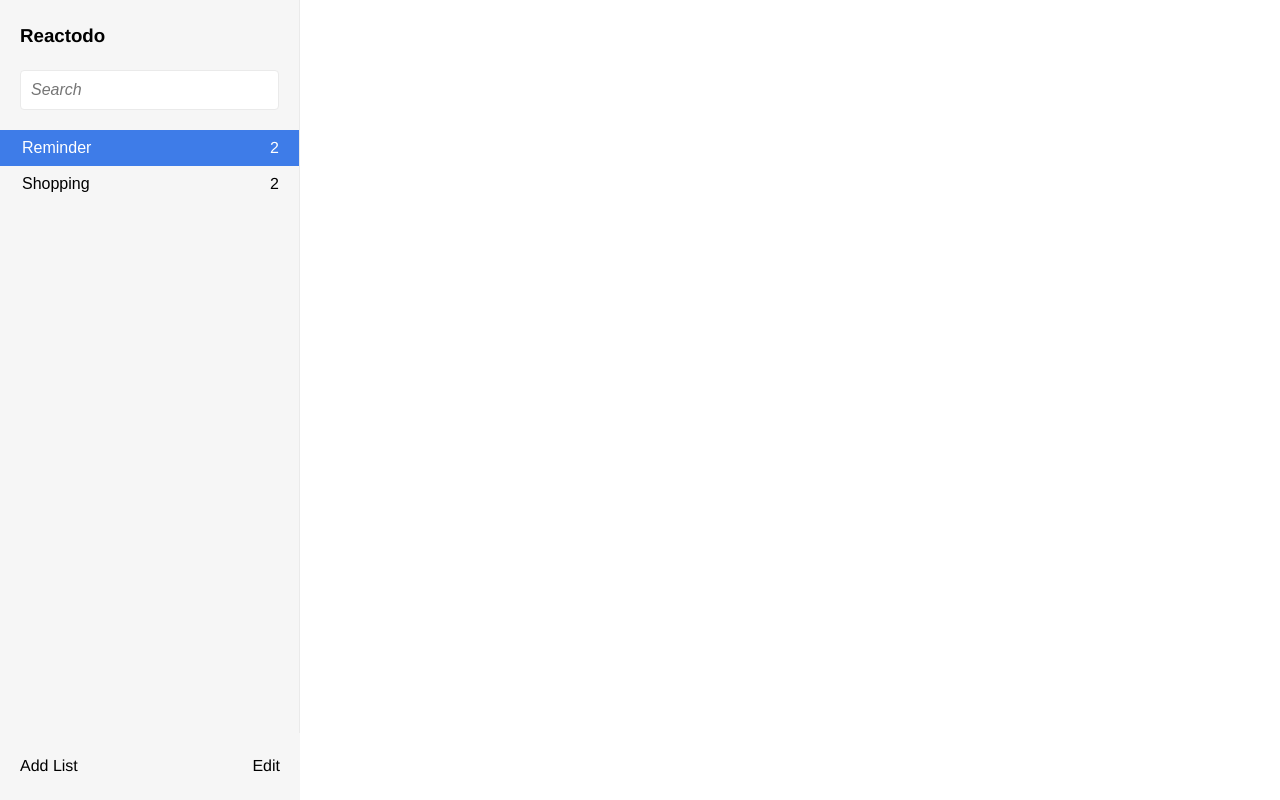
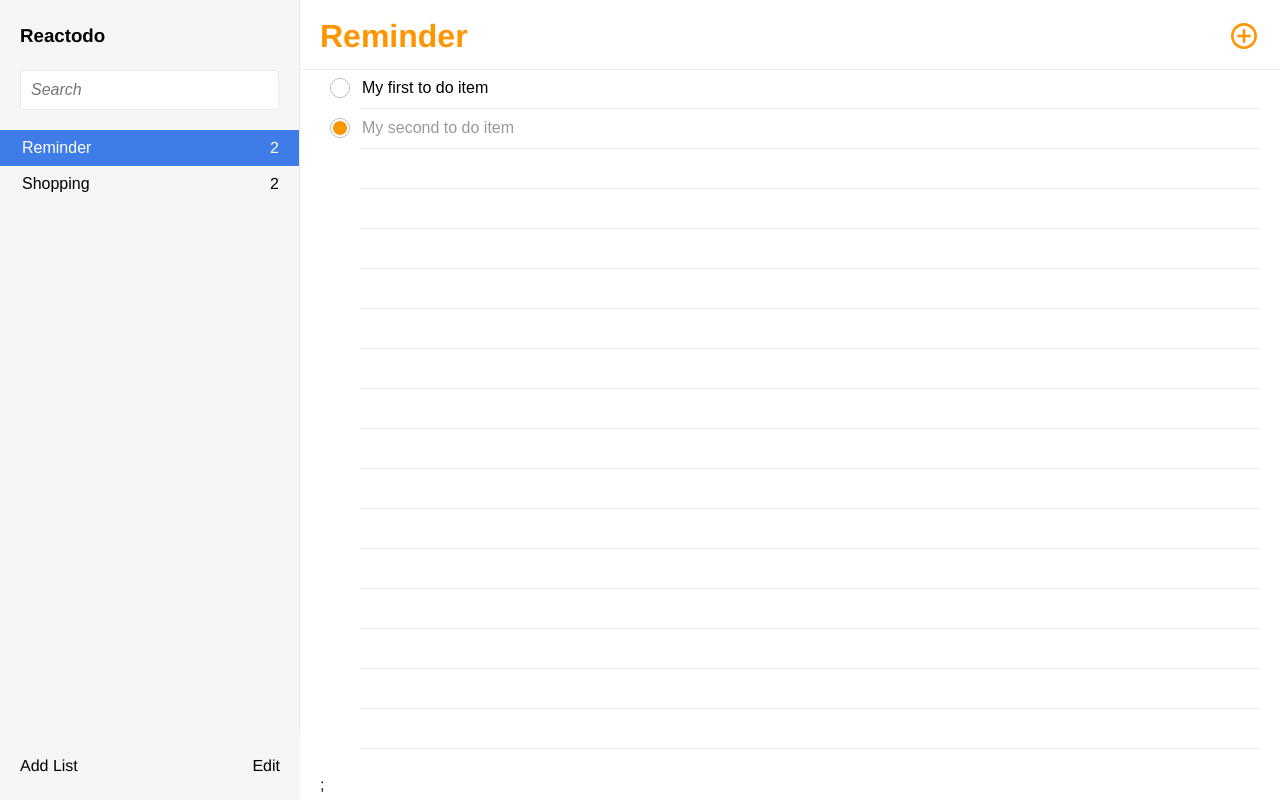
Before and after one commit to leonatefm/react-todo-app, a React (Create React App) app: page / in a window 1280 px wide. Built offline with nearby package versions, Linux system fonts and the light colour scheme.

Commit message:
Update list content components using Redux

```diff
--- a/src/data/data_redux.json
+++ b/src/data/data_redux.json
@@ -1,7 +1,8 @@
 {
     "todoApp": {
         "currentListId": "1",
-        "lists": ["1", "2"]
+        "lists": ["1", "2"],
+        "searchKeyword": ""
     },
     "lists": {
         "1": {
--- a/src/redux_app/App.js
+++ b/src/redux_app/App.js
@@ -1,5 +1,6 @@
 import React, { Component } from 'react';
 import SideMenuContainer from './SideMenu.js';
+import ListContentContainer from './ListContent.js';
 import '../css/app.css';
 
 
@@ -9,6 +10,7 @@ class TodoApp extends Component {
         return (
             <div className="react-todo-app">
                 <SideMenuContainer />
+                <ListContentContainer />
 			</div>
         );
     }
--- /dev/null
+++ b/src/redux_app/ListContent.js
@@ -0,0 +1,91 @@
+import React from 'react';
+import PropTypes from 'prop-types';
+import TodoItemContainer from './TodoItem.js';
+import colorMap from '../data/colors.json';
+import { connect } from 'react-redux';
+
+import { addTodo } from './actions.js';
+
+class ListContent extends React.PureComponent {
+	render() {
+
+		const titleStyle = {
+			color: this.props.color
+		}
+
+		return (
+			<div className="list-details">
+				<div className="list-header" style={titleStyle}>
+					<h1 className="list-name">{this.props.title}</h1>
+					{!this.props.isSearchResults && <a className="add-btn" onClick={() => { this.props.addTodo(this.props.currentListId) }}><ion-icon name="add-circle-outline"></ion-icon></a>}
+				</div>
+				<div className="list-content">
+					{this.props.lists.map(list =>
+						<section className="list-section" key={list.listId}>
+							{this.props.isSearchResults && <h5 style={titleStyle}>{list.name}</h5>}
+							<ul className="list-items">{list.todos.map(itemId => <TodoItemContainer key={itemId} itemId={itemId} listId={list.listId} color={list.color}></TodoItemContainer>)}</ul>
+						</section>
+					)};
+				</div>
+			</div>
+		);
+	}
+};
+
+ListContent.propTypes = {
+	isSearchResults: PropTypes.bool.isRequired,
+	currentListId: PropTypes.string,
+	title: PropTypes.string.isRequired,
+	color: PropTypes.string.isRequired,
+	lists: PropTypes.arrayOf(PropTypes.shape({
+		listId: PropTypes.string.isRequired,
+		name: PropTypes.string.isRequired,
+		color: PropTypes.string.isRequired,
+		todos: PropTypes.arrayOf(PropTypes.string).isRequired,
+		isNew: PropTypes.bool
+	})).isRequired,
+	addTodo: PropTypes.func.isRequired
+};
+
+//Create container component to connect store
+
+const getSearchResults = (lists, keyword) => {
+	//TODO filter lists for search results
+	return lists;
+}
+
+const mapStateToProps = state => {
+	const isSearchResults = (state.todoApp.searchKeyword.length > 0);
+	const listContentProps = { isSearchResults: isSearchResults, currentListId: state.todoApp.currentListId };
+	if (isSearchResults) {
+		listContentProps.title = 'Results for "' + state.todoApp.searchKeyword + '"';
+		listContentProps.color = '#000000';
+		listContentProps.lists = getSearchResults(state.lists, state.todoApp.searchKeyword);
+	} else {
+		listContentProps.title = state.lists[state.todoApp.currentListId].name;
+		listContentProps.color = colorMap[state.lists[state.todoApp.currentListId].color];
+		listContentProps.lists = [state.lists[state.todoApp.currentListId]];
+	};
+	return listContentProps;
+};
+
+const mapDispatchToProps = (dispatch) => {
+	return {
+		addTodo: (listId) => {
+			const newItem = {
+				itemId: (Date.now() + Math.random()).toString(36).substr(2),
+				title: "",
+				isComplete: false,
+				isNew: true
+			};
+			dispatch(addTodo(listId, newItem));
+		}
+	};
+};
+
+const ListContentContainer = connect(
+	mapStateToProps,
+	mapDispatchToProps
+)(ListContent);
+
+export default ListContentContainer;
--- /dev/null
+++ b/src/redux_app/TodoItem.js
@@ -0,0 +1,90 @@
+import React from 'react';
+import PropTypes from 'prop-types';
+import colorMap from '../data/colors.json';
+import { connect } from 'react-redux';
+
+import { toggleTodo, editTodo, deleteTodo } from './actions.js';
+
+class TodoItem extends React.PureComponent {
+
+	constructor(props) {
+		super(props);
+		this.textInput = React.createRef();
+		this.handleItemOnBlur = this.handleItemOnBlur.bind(this);
+	}
+
+	componentDidMount() {
+		//Autofocus on new todo item
+		if (this.props.item.isNew) {
+			this.textInput.current.focus();
+		}
+	}
+
+	handleItemOnBlur(e) {
+		const item = this.props.item;
+		if (item.isNew) this.props.editTodo(item.itemId, e.target.value, true);
+	}
+
+	render() {
+		const status = this.props.item.isComplete ? "complete" : "pending";
+		const bgStyle = this.props.item.isComplete ? {
+			backgroundColor: colorMap[this.props.color] ? colorMap[this.props.color] : "#B5B5B5"
+		} : {};
+
+		return (
+			<li className={status}>
+				<span className="todo-status" onClick={()=>{this.props.toggleTodo(this.props.itemId)}}><span className="fill" style={bgStyle}></span></span>
+				<input className="todo-content" ref={this.textInput} type="text" value={this.props.item.title} onChange={(e)=>{this.props.editTodo(this.props.itemId, e.target.value )}} onBlur={this.handleItemOnBlur} />
+				<a className="delete-btn" onClick={()=>{this.props.deleteTodo(this.props.listId, this.props.itemId)}}><ion-icon name="close"></ion-icon></a>
+			</li>
+		)
+	}
+};
+
+TodoItem.defaultProps = {
+	color: 'gray'
+};
+
+TodoItem.propTypes = {
+	itemId: PropTypes.string.isRequired,
+	listId: PropTypes.string.isRequired,
+	item: PropTypes.shape({
+		itemId: PropTypes.string.isRequired,
+		title: PropTypes.string.isRequired,
+        isComplete: PropTypes.bool,
+        isNew: PropTypes.bool
+	}).isRequired,
+	color: PropTypes.string,
+	editTodo: PropTypes.func.isRequired,
+	toggleTodo: PropTypes.func.isRequired,
+	deleteTodo: PropTypes.func.isRequired
+};
+
+//Create container component to connect store
+
+const mapStateToProps = (state, ownProps) => {
+	return {
+		item: state.todos[ownProps.itemId]
+	};
+};
+
+const mapDispatchToProps = dispatch => {
+	return {
+		editTodo: (itemId, name, removeNewFlag) => {
+			dispatch(editTodo(itemId, name, removeNewFlag));
+		},
+		toggleTodo: (itemId) => {
+			dispatch(toggleTodo(itemId));
+		},
+		deleteTodo: (listId, itemId) => {
+			dispatch(deleteTodo(listId, itemId));
+		}
+	};
+};
+
+const TodoItemContainer = connect(
+	mapStateToProps,
+	mapDispatchToProps
+)(TodoItem);
+
+export default TodoItemContainer;
--- a/src/redux_app/actions.js
+++ b/src/redux_app/actions.js
@@ -26,8 +26,8 @@ export const addTodo = (listId, item) => {
 	return { type: "ADD_TODO", listId, item };
 }
 
-export const editTodo = (itemId, title) => {
-	return { type: "EDIT_TODO", itemId, title };
+export const editTodo = (itemId, title, removeNewFlag) => {
+	return { type: "EDIT_TODO", itemId, title, removeNewFlag };
 }
 
 export const toggleTodo = (itemId) => {
--- a/src/redux_app/reducers.js
+++ b/src/redux_app/reducers.js
@@ -7,7 +7,11 @@ const todoReducer = (state = data.todos, action) => {
         case 'ADD_TODO':
             return update(state, { [action.item.itemId]: { $set: action.item } });
         case 'EDIT_TODO':
-            return update(state, { [action.itemId]: { title: { $set: action.title } } });
+            if (action.removeNewFlag) {
+                return update(state, { [action.itemId]: { title: { $set: action.title }, $unset: ['isNew'] } });
+            } else {
+                return update(state, { [action.itemId]: { title: { $set: action.title } } });
+            }
         case 'TOGGLE_TODO':
             return update(state, { [action.itemId]: { $toggle: ['isComplete'] } });
         case 'DELETE_TODO':
```
